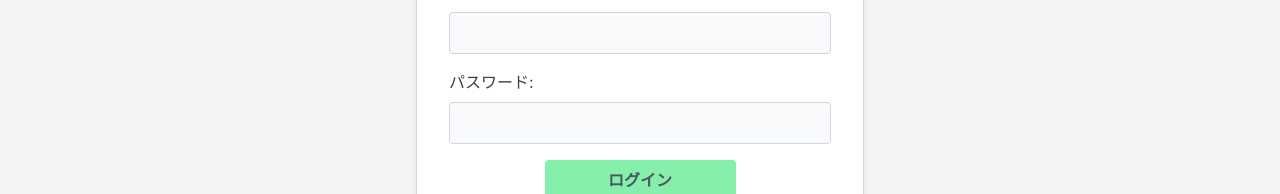
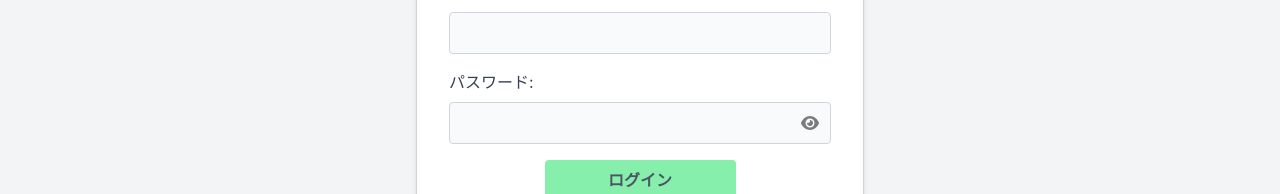
Before and after one commit to tokaisagami/nightmare-app-frontend, a React (Vite) app: page /login in a window 1280 px wide. Shown: the part 346-540 px from the top of the page. Built offline with nearby package versions, Linux system fonts and the light colour scheme.

Commit message:
update:パスワードの表示非表示切り替えを追加実装

```diff
--- a/src/components/Login/LoginPage.tsx
+++ b/src/components/Login/LoginPage.tsx
@@ -3,6 +3,8 @@
 import { login } from '../../store/slices/authSlice';
 import { Link } from 'react-router-dom';
 import { useLocation } from 'react-router-dom';
+import { FontAwesomeIcon } from '@fortawesome/react-fontawesome'; // FontAwesomeのインポート
+import { faEye, faEyeSlash } from '@fortawesome/free-solid-svg-icons'; // 必要なアイコンのインポート
 
 const LoginPage = () => {
   const location = useLocation();
@@ -10,6 +12,9 @@
 
   const [email, setEmail] = useState(state?.email || ''); // 初期状態を遷移時の状態に設定
   const [password, setPassword] = useState(state?.password || '');
+  const [showPassword, setShowPassword] = useState(false);
+  const [showPasswordConfirmation, setShowPasswordConfirmation] = useState(false);
+
   const dispatch = useDispatch();
 
   const handleSubmit = async (event: FormEvent<HTMLFormElement>) => {
@@ -70,15 +75,23 @@
               className="w-full p-2 border border-gray-300 rounded bg-gray-50"
             />
           </div>
-          <div className="mb-4">
+          <div className="mb-4 relative">
             <label className="block text-gray-700 mb-2">パスワード:</label>
+            <div className="relative">
               <input
-              type="password"
+                type={showPassword ? "text" : "password"}
                 value={password}
                 onChange={(e) => setPassword(e.target.value)}
                 required
                 className="w-full p-2 border border-gray-300 rounded bg-gray-50"
               />
+              <span
+                onClick={() => setShowPassword(!showPassword)}
+                className="absolute right-3 top-1/2 transform -translate-y-1/2 cursor-pointer opacity-50 hover:opacity-100"
+              >
+                <FontAwesomeIcon icon={showPassword ? faEyeSlash : faEye} />
+              </span>
+            </div>
           </div>
           <div className="flex flex-col space-y-4 items-center">
             <button
```
Lines whose indentation alone changed are shown as unchanged.
